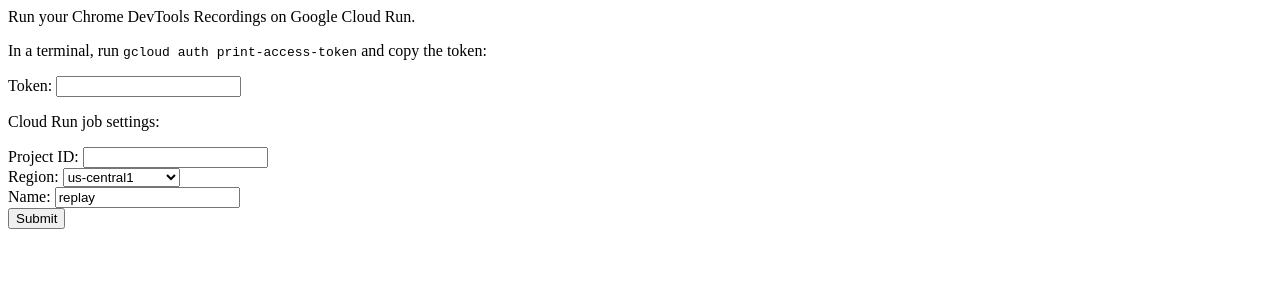
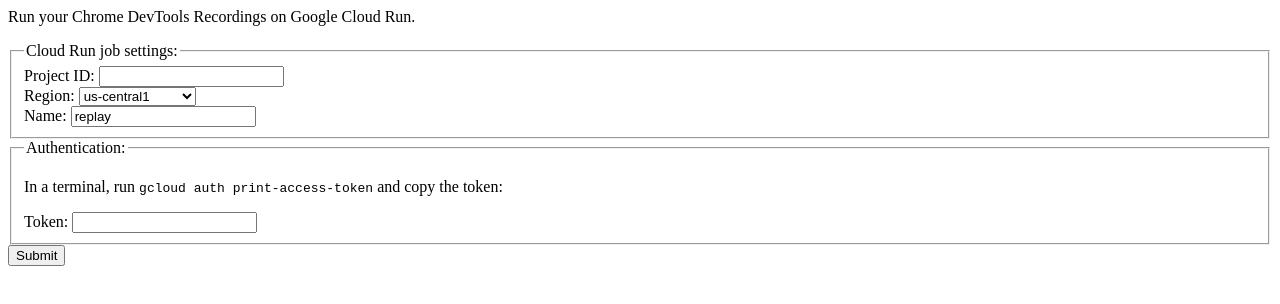
Before and after one commit to steren/cloud-run-replay, a browser extension: page Replay.html in a window 1280 px wide. Drawn offline with Linux system fonts and the light colour scheme.

Commit message:
better form

```diff
--- a/Replay.html
+++ b/Replay.html
@@ -12,9 +12,8 @@
     Run your Chrome DevTools Recordings on Google Cloud Run.
   </p>
   <form>
-    <p>In a terminal, run <code>gcloud auth print-access-token</code> and copy the token:</p>
-    <label for="name">Token:</label> <input name="token" id="token" required>
-    <p>Cloud Run job settings:</p>
+    <fieldset>
+      <legend>Cloud Run job settings:</legend>
       <label for="project-id">Project ID:</label> <input name="project-id" id="project-id" required><br/>
       <label for="region">Region:</label>
       <select name="region" id="region" required>
@@ -27,6 +26,12 @@
         <option value="asia-southeast1">asia-southeast1</option>
       </select><br/>
       <label for="name">Name:</label> <input name="name" id="name" value="replay"><br/>
+    </fieldset>
+    <fieldset>
+      <legend>Authentication:</legend>
+      <p>In a terminal, run <code>gcloud auth print-access-token</code> and copy the token:</p>
+      <label for="name">Token:</label> <input name="token" id="token" required>
+    </fieldset>
     <input type=submit>
   </form>
 </body>
```
Lines whose indentation alone changed are shown as unchanged.
